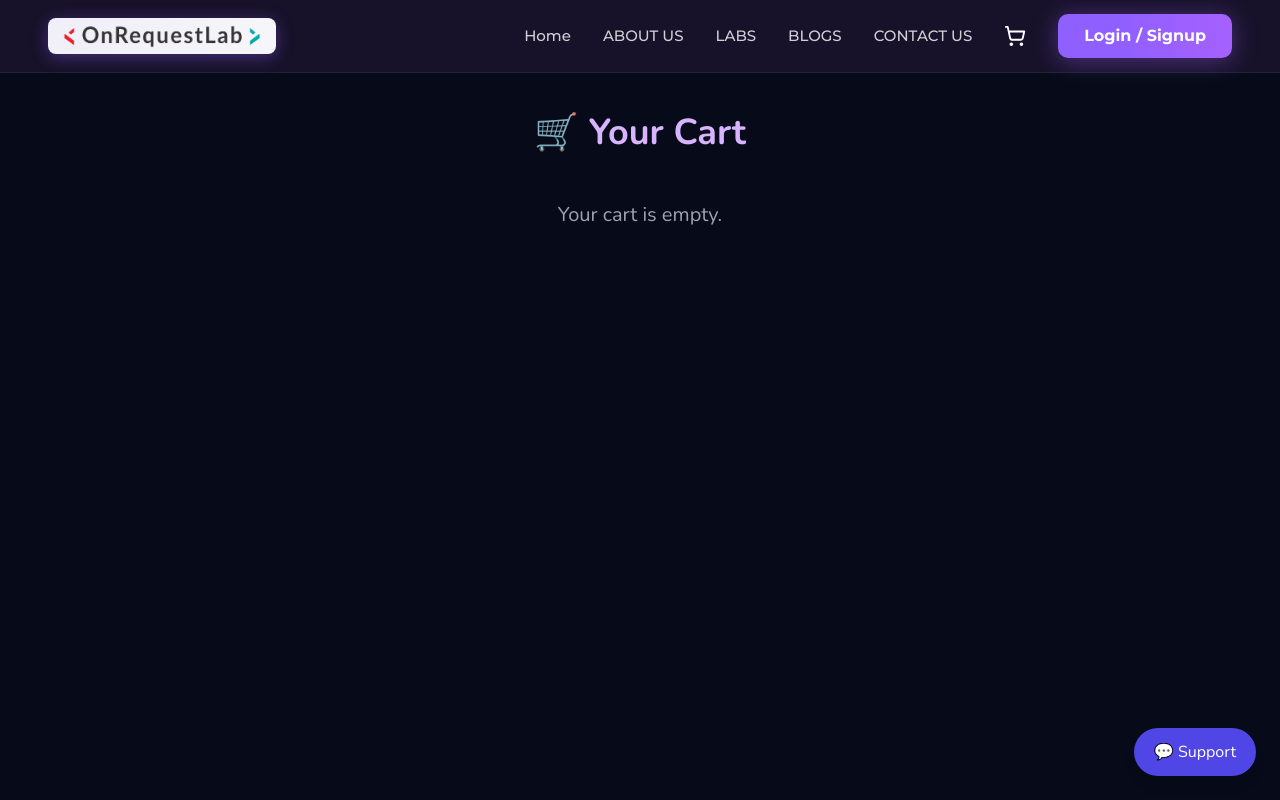
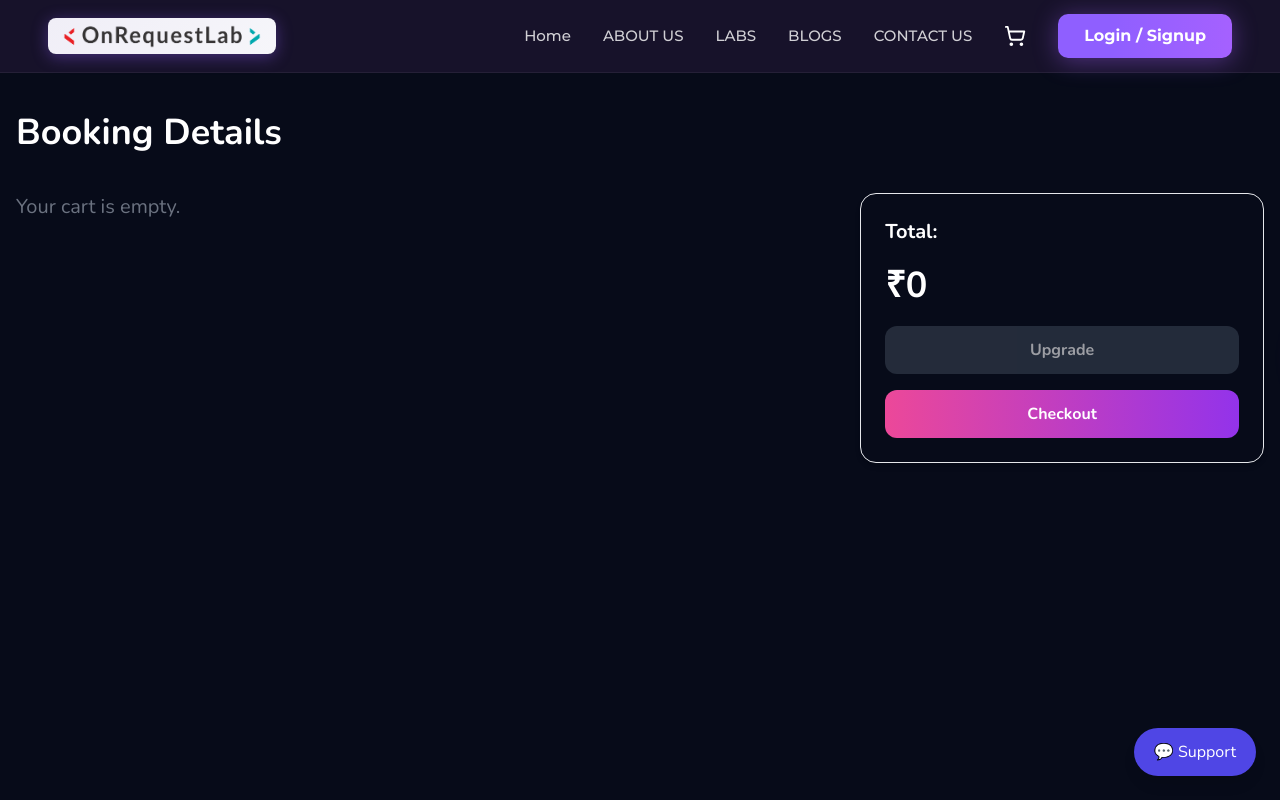
Before and after one commit to monikabarde15/orn-admin, a React (Vite) app: page /cart in a window 1280 px wide. Shown: the top 800 px of the page. Built offline with nearby package versions, Linux system fonts and the light colour scheme.

Commit message:
code push

```diff
--- a/src/pages/Components/CartPage.tsx
+++ b/src/pages/Components/CartPage.tsx
@@ -53,17 +53,12 @@ const CartPage = () => {
 
   useEffect(() => {
     try {
-      const saved = JSON.parse(localStorage.getItem("orl_cart") || "[]");
-      setCartItems(saved || []);
+      const stored = JSON.parse(localStorage.getItem("orl_cart") || "[]");
+      setCartItems(stored);
     } catch {
       setCartItems([]);
     }
   }, []);
-
-  const totalAmount = cartItems.reduce(
-    (sum, i) => sum + Number(i.price || 0),
-    0
-  );
 
   useEffect(() => {
     return () => {
@@ -71,15 +66,31 @@ const CartPage = () => {
     };
   }, []);
 
+  // 🔥 HOURS UPDATE — main logic
+  const updateHours = (index, hours) => {
+    const updated = [...cartItems];
+    const h = Math.max(1, Number(hours));
+    console.log('h=',h,'pric=',updated[index].basePrice,'cartItems=',cartItems);
+    updated[index].hours = h;
+    updated[index].price = updated[index].basePrice * h;
+
+    setCartItems(updated);
+    localStorage.setItem("orl_cart", JSON.stringify(updated));
+  };
+
+  const totalAmount = cartItems.reduce(
+    (sum, i) => sum + Number(i.price || 0),
+    0
+  );
+
   const removeItem = (index) => {
     setProcessing(true);
     const updated = [...cartItems];
     updated.splice(index, 1);
     setCartItems(updated);
     localStorage.setItem("orl_cart", JSON.stringify(updated));
-    toast.dismiss();
-    notify("Item removed from cart", "info");
-    setTimeout(() => setProcessing(false), 300);
+    notify("Item removed", "info");
+    setProcessing(false);
   };
 
   const checkWallet = async () => {
@@ -111,6 +122,7 @@ const CartPage = () => {
         const balance = data.balance || 0;
         const required = data.required || price;
         const remaining = required - balance;
+
         notify(
           `Wallet insufficient. Paying ₹${remaining} via Razorpay`,
           "warning"
@@ -133,9 +145,13 @@ const CartPage = () => {
     try {
       if (!lab.subscription) {
         const createdSub = await createSubscriptionOnBackend(lab.planId);
+
         if (createdSub) {
           lab.subscription = createdSub;
-          notify(`Subscription for ${lab.name} created automatically!`, "success");
+          notify(
+            `Subscription for ${lab.name} created automatically!`,
+            "success"
+          );
         } else {
           notify(`Failed to create subscription for ${lab.name}`, "error");
           return;
@@ -175,13 +191,15 @@ const CartPage = () => {
         });
 
         const instances = res.data || [];
+
         const launched = instances.find((i) => {
-          const isLaunched = i.status === "Launched";
-          if (!isLaunched) return false;
+          if (i.status !== "Launched") return false;
 
           if (!paymentId) return true;
+
           if (paymentId === "free")
             return i.is_free || !i.payment_id || i.payment_id === "free";
+
           return i.payment_id === paymentId;
         });
 
@@ -193,10 +211,19 @@ const CartPage = () => {
           localStorage.removeItem("orl_cart");
 
           const url =
-            launched.web_ssh_url ||
-            launched.webssh_url ||
-            launched.user_instance_link;
-          if (url) try { window.open(url, "_blank"); } catch (err) {}
+            launched?.web_ssh_url ||
+            launched?.webssh_url ||
+            launched?.web_ssh ||
+            launched?.web_ssh_link ||
+            launched?.webssh ||
+            launched?.console_url ||
+            launched?.public_url ||
+            launched?.ssh_url ||
+            launched?.instance_url ||
+            launched?.connect_url ||
+            launched?.user_instance_link;
+
+          if (url) window.open(url, "_blank");
 
           window.location.href = `/lab?user=${userId}`;
         }
@@ -228,6 +255,7 @@ const CartPage = () => {
         { amount },
         { headers: { Authorization: `Bearer ${token}` } }
       );
+
       const order = orderRes.data;
 
       const options = {
@@ -237,6 +265,7 @@ const CartPage = () => {
         name: "OnRequestLab",
         description: "Lab Instance Payment",
         order_id: order.order_id,
+
         handler: async function (response) {
           try {
             const verify = await axios.post(
@@ -265,13 +294,12 @@ const CartPage = () => {
             notify("Payment verification failed", "error");
           }
         },
+
         modal: { ondismiss: () => notify("Payment cancelled", "info") },
-        theme: { color: "#3399cc" },
       };
 
       new window.Razorpay(options).open();
     } catch (err) {
-      console.error("Razorpay Error:", err);
       notify("Payment Failed!", "error");
     } finally {
       setProcessing(false);
@@ -325,12 +353,10 @@ const CartPage = () => {
       const res = await axios.post(
         `${API_BASE}/users/update_active/${userId}/`,
         {},
-        {
-          headers: { Authorization: `Bearer ${token}` },
-        }
+        { headers: { Authorization: `Bearer ${token}` } }
       );
       return res.data;
-    } catch (err) {
+    } catch {
       notify("Failed to update active status", "error");
       return null;
     }
@@ -347,15 +373,14 @@ const CartPage = () => {
     setIsLaunching(true);
 
     try {
-      // 1️⃣ Update active first
       const updated = await updateActiveStatus(item);
       if (!updated) {
         notify("Update active failed", "error");
         return;
       }
+
       notify("Plan activated successfully!", "success");
 
-      // 2️⃣ Upgrade flow
       const wallet = await checkWallet();
       const remaining = Math.max(0, item.price - wallet);
 
@@ -387,84 +412,102 @@ const CartPage = () => {
       )}
 
       <div className="min-h-screen bg-[#070B19] text-white px-4 py-10">
-        <h1 className="text-4xl font-bold text-center mb-12 text-purple-300">
-          🛒 Your Cart
-        </h1>
+        <h1 className="text-4xl font-bold mb-10">Booking Details</h1>
 
-        {!cartItems.length ? (
-          <p className="text-center text-xl text-gray-400">Your cart is empty.</p>
-        ) : (
-          <div className="max-w-3xl mx-auto space-y-6">
+        <div className="flex flex-col lg:flex-row gap-10">
+          {/* LEFT SECTION */}
+          <div className="w-full lg:w-2/3 space-y-6">
             {cartItems.map((item, idx) => (
               <div
                 key={idx}
-                className="bg-[#10172A] border border-white/10 p-6 rounded-2xl flex justify-between items-center"
+                className="border p-5 rounded-xl flex items-center justify-between shadow-sm"
               >
+                <div className="flex items-center space-x-5">
+                  <div className="w-32 h-20 bg-gray-200 rounded-lg" />
+
                   <div>
-                  <h2 className="text-2xl font-semibold text-purple-300">
-                    {item.name}
-                  </h2>
-                  <p className="text-gray-300 mt-1">
-                    Billing:
-                    <span className="text-purple-400 ml-2 font-bold">
-                      {item.billingType.toUpperCase()}
-                    </span>
+                    <h2 className="text-xl font-semibold">{item.name}</h2>
+
+                    <p className="text-sm text-gray-400 mt-1">
+                      {item.newdescription}
                     </p>
-                  <p className="text-3xl font-bold text-green-400 mt-3">₹ {item.price}</p>
+
+                    <p className="text-sm text-gray-400 mt-1">
+                      Billing: <span className="font-bold">{item.billingType}</span>
+                    </p>
+
+                    {/* HOURS INPUT */}
+                    <div className="mt-3">
+                      <label className="text-sm text-gray-400">Hours:</label>
+
+                      <input
+                        type="number"
+                        min="1"
+                        value={item.hours || 1}
+                        onChange={(e) => updateHours(idx, e.target.value)}
+                        className="ml-2 px-2 py-1 w-20 bg-gray-800 text-white rounded border border-gray-600"
+                      />
+
+                      <p className="text-sm mt-1 text-purple-300">
+                        ₹{item.basePrice} / hour
+                      </p>
                     </div>
 
-                <div className="flex space-x-3">
                     <button
                       onClick={() => removeItem(idx)}
-                    disabled={processing || loading || upgradeInProgress || isLaunching}
-                    className="bg-red-600 hover:bg-red-700 px-4 py-2 rounded-xl font-bold text-white disabled:bg-gray-600 disabled:cursor-not-allowed"
+                      disabled={
+                        processing || loading || upgradeInProgress || isLaunching
+                      }
+                      className="text-purple-600 font-semibold mt-2 hover:underline disabled:opacity-50"
                     >
                       Remove
                     </button>
                   </div>
                 </div>
+
+                <div className="text-2xl font-bold">₹{item.price}</div>
+              </div>
             ))}
 
-            <div className="text-4xl font-bold text-right mt-6 text-green-400">
-              Total: ₹{totalAmount}
+            {!cartItems.length && (
+              <p className="text-gray-500 text-xl">Your cart is empty.</p>
+            )}
           </div>
 
-              {cartItems.map((item, idx) => (
-  <div
-    key={idx}
-    className="flex justify-between items-center mt-4 w-full max-w-md mx-auto"
-  >
-    {/* Upgrade Button - Left */}
+          {/* RIGHT SECTION */}
+          <div className="w-full lg:w-1/3 border p-6 rounded-2xl shadow-md h-fit">
+            <h3 className="text-xl font-bold mb-5">Total:</h3>
+            <p className="text-4xl font-bold mb-5">₹{totalAmount}</p>
+
+            {/* UPGRADE BTN */}
             <button
-      onClick={() => handleUpgrade(item)}
-      disabled={!item.subscription}
-      className={`px-6 py-7 rounded-2xl font-bold text-white shadow-lg transition-all duration-300 transform w-[48%] ${
-        item.subscription
-          ? "bg-gradient-to-r from-purple-600 via-purple-500 to-blue-500 hover:scale-105 hover:shadow-2xl"
-          : "bg-gray-600 cursor-not-allowed opacity-70"
+              onClick={() => handleUpgrade(cartItems[0])}
+              disabled={!cartItems[0]?.subscription}
+              className={`w-full mb-4 px-4 py-3 rounded-xl font-bold text-white ${
+                cartItems[0]?.subscription
+                  ? "bg-gradient-to-r from-purple-600 to-blue-500 hover:scale-105"
+                  : "bg-gray-700 opacity-60 cursor-not-allowed"
               }`}
             >
               Upgrade
             </button>
 
-    {/* Checkout Button - Right */}
+            {/* CHECKOUT BTN */}
             <button
-      onClick={() => handleCheckout(item)}
-      disabled={item.subscription}
-      className={`px-6 py-7 rounded-2xl font-bold text-white shadow-lg transition-all duration-300 transform w-[48%] ${
-        !item.subscription
-          ? "bg-gradient-to-r from-pink-500 via-purple-500 to-purple-600 hover:scale-105 hover:shadow-2xl"
-          : "bg-gray-700 cursor-not-allowed opacity-70"
+              onClick={handleCheckout}
+              disabled={cartItems[0]?.subscription}
+              className={`w-full px-4 py-3 rounded-xl font-bold text-white ${
+                !cartItems[0]?.subscription
+                  ? "bg-gradient-to-r from-pink-500 to-purple-600 hover:scale-105"
+                  : "bg-gray-700 opacity-60 cursor-not-allowed"
               }`}
             >
               Checkout
             </button>
           </div>
-))}
+        </div>
+      </div>
 
-          </div>
-        )}
-      </div>
       <Footer />
     </>
   );
--- a/src/pages/Components/Footer.tsx
+++ b/src/pages/Components/Footer.tsx
@@ -117,7 +117,7 @@ const Footer = () => {
               </a>
             </li>
             <li>
-              <a href="blog-all" className="hover:text-white">
+              <a href="blogs" className="hover:text-white">
                 Blog
               </a>
             </li>
--- a/src/pages/Components/Navbar.tsx
+++ b/src/pages/Components/Navbar.tsx
@@ -30,6 +30,11 @@ const parts = v.split(`; ${name}=`);
 if (parts.length === 2) return parts.pop().split(";").shift();
 return "";
 };
+
+  const user = {
+    name: getCookie("username"),
+    email: getCookie("email"),
+  };
 
 const tokennew =
 (getCookie("access") ||
@@ -178,6 +183,9 @@ setTimeout(() => (window.location.href = "/"), 800);
           {/* Mobile Profile */}
           {isLoggedIn ? (
             <div className="mobile-profile">
+              <div className="blue-btn">
+              <p>{(user?.name || "").slice(0, 5) + (user?.name?.length > 2 ? "..." : "")}</p>
+            </div>
               <p className="wallet-line">
                 <Wallet size={16} /> {loadingWallet ? "Loading..." : `₹${walletBalance}`}
               </p>
@@ -242,6 +250,10 @@ setTimeout(() => (window.location.href = "/"), 800);
               {profileMenu && (
                 <div className="profile-dropdown clean-card">
                   <div className="dropdown-wallet">
+                    {/* <p>{user.name||''}</p> */}
+                     <p onClick={() => navigateTo("/users/user-profile")} >{(user?.name || "").slice(0, 5) + (user?.name?.length > 4 ? "..." : "")}</p>
+                  </div>
+                  <div className="dropdown-wallet">
                     <Wallet size={16} /> <span>{loadingWallet ? "Loading..." : `₹${walletBalance}`}</span>
                   </div>
                   <div className="dropdown-item" onClick={() => navigateTo("/wallet-history")}>
--- /dev/null
+++ b/src/pages/Users/UserProfile.tsx
@@ -0,0 +1,134 @@
+import { useDispatch } from "react-redux";
+import { setPageTitle } from "../../store/themeConfigSlice";
+import { useEffect, useState } from "react";
+import axios from "axios";
+import IconCoffee from "../../components/Icon/IconCoffee";
+import IconCalendar from "../../components/Icon/IconCalendar";
+import IconMapPin from "../../components/Icon/IconMapPin";
+import IconMail from "../../components/Icon/IconMail";
+import IconPhone from "../../components/Icon/IconPhone";
+import IconTwitter from "../../components/Icon/IconTwitter";
+import IconDribbble from "../../components/Icon/IconDribbble";
+import IconGithub from "../../components/Icon/IconGithub";
+import Navbar from "../../pages/Components/Navbar";
+import Footer from "../Components/Footer";
+
+const UserProfile = () => {
+  const dispatch = useDispatch();
+   const getCookie = (name) => {
+    if (typeof document === "undefined") return "";
+    const v = `; ${document.cookie}`;
+    const parts = v.split(`; ${name}=`);
+    if (parts.length === 2) return parts.pop().split(";").shift();
+    return "";
+  };
+
+  const userNew = {
+    name: getCookie("username"),
+    email: getCookie("email"),
+  };
+  const [user, setUser] = useState({
+    name: userNew.name,//"User Name",
+    // email: "email@example.com",
+    // role: "Web Developer",
+    // dob: "Jan 01, 1990",
+    // location: "Unknown",
+    // phone: "+1 (000) 000-0000",
+    avatar: "/assets/images/profile-34.jpeg",
+  });
+
+
+  useEffect(() => {
+    dispatch(setPageTitle("Profile"));
+
+    const fetchUser = async () => {
+      try {
+        let rawToken =
+          getCookie("access") ||
+          getCookie("jwt-auth")
+          "";
+
+        rawToken = rawToken.replace("Bearer ", "").trim();
+
+        const res = await axios.get(
+          "https://backend.onrequestlab.com/api/v1/users/auth/user/",
+          {
+            headers: {
+              Authorization: `Bearer ${rawToken}`,
+            },
+          }
+        );
+
+        const data = res.data;
+        console.log('data=',data);
+        setUser((prev) => ({
+          ...prev,
+          name: data.username || '',
+        }));
+      } catch (err) {
+        console.error("Error fetching user:", err);
+      }
+    };
+
+    fetchUser();
+  }, [dispatch]);
+  console.log('user=',user);
+
+  return (
+    <>
+      <Navbar />
+
+      <div className="min-h-screen bg-gradient-to-br from-slate-950 via-slate-900 to-slate-950 py-16 px-4">
+        <div className="max-w-4xl mx-auto">
+          <div className="relative bg-white/5 backdrop-blur-sm border border-white/10 rounded-3xl p-8 md:p-12 shadow-2xl">
+            <div className="flex flex-col items-center">
+              <img
+                src={user.avatar}
+                className="w-32 h-32 rounded-full object-cover shadow-lg border-4 border-primary mb-4"
+                alt="profile"
+              />
+
+              <h3 className="text-2xl font-bold text-white mb-2">{userNew.name}</h3>
+              {/* <p className="text-white/70 mb-6">{user.role}</p> */}
+
+              {/* <ul className="mt-4 space-y-4 text-white font-medium text-lg text-center">
+                <li className="flex items-center gap-3 justify-center">
+                  <IconCoffee /> {user.role}
+                </li>
+                <li className="flex items-center gap-3 justify-center">
+                  <IconCalendar /> {user.dob}
+                </li>
+                <li className="flex items-center gap-3 justify-center">
+                  <IconMapPin /> {user.location}
+                </li>
+                <li className="flex items-center gap-3 justify-center">
+                  <IconMail className="w-5 h-5" />{" "}
+                  <span className="text-primary">{user.email}</span>
+                </li>
+                <li className="flex items-center gap-3 justify-center">
+                  <IconPhone /> {user.phone}
+                </li>
+              </ul> */}
+
+              {/* <div className="flex items-center justify-center gap-4 mt-6">
+                <button className="btn btn-info rounded-full w-10 h-10 p-0 hover:scale-110 transition">
+                  <IconTwitter />
+                </button>
+                <button className="btn btn-danger rounded-full w-10 h-10 p-0 hover:scale-110 transition">
+                  <IconDribbble />
+                </button>
+                <button className="btn btn-dark rounded-full w-10 h-10 p-0 hover:scale-110 transition">
+                  <IconGithub />
+                </button>
+              </div> */}
+            </div>
+          </div>
+        </div>
+      </div>
+
+      <Footer />
+    </>
+  );
+};
+
+export default UserProfile;
```
Also changed, not shown: src/pages/Components/LabPricing.tsx (+64 -11 lines), src/router/routes.tsx (+8 -1 lines), 504 other files (tests, documents, lock files or other folders). Lines whose indentation alone changed are shown as unchanged.
